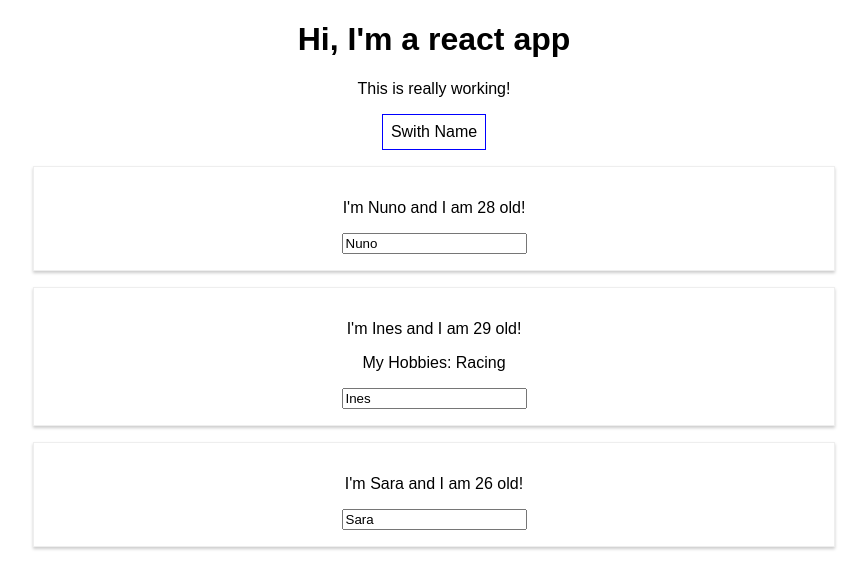
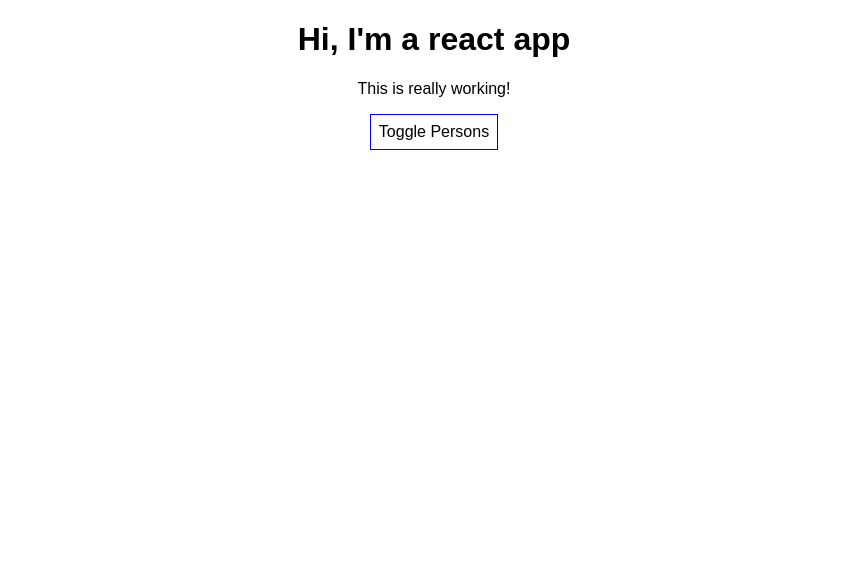
Before and after one commit to nbentoneves/react-guide, a React (Create React App) app: page / in a window 1280 px wide. Shown: the top 588 px of the page, without its empty margins (206-1073 px from the left). Built offline with nearby package versions, Linux system fonts and the light colour scheme.

Commit message:
Finish section 4

```diff
--- a/src/App.js
+++ b/src/App.js
@@ -9,17 +9,18 @@ import Person from './Person/Person';
  * the function when the react render the DOM. You can see at react documentation which events are supported
  * ---
  * 44. Using useState() in hooks, the state isn't merge when you call the set method.
+ * ---
+ * 54. You can use a clean way to use conditions for dynamic content
  */
 const app = props => {
 
-    const [persons, setPersons] = useState({
-        persons: [
-            {name: 'Nuno', age: 28},
-            {name: 'Ines', age: 29},
-            {name: 'Sara', age: 26}
-        ],
-        otherState: "some other value"
-    });
+    const [persons, setPersons] = useState([
+        {id: 1, name: 'Nuno', age: 28},
+        {id: 2, name: 'Ines', age: 29},
+        {id: 3, name: 'Sara', age: 26}
+    ]);
+
+    const [showPersons, setShowPersons] = useState(false)
 
     const [other, setOther] = useState("some other value")
 
@@ -27,26 +28,41 @@ const app = props => {
      * 46. A why to passing method references between components
      * Using the switchNameHandler(name) can not be efficient
      */
-    const switchNameHandler = (newName) => {
+    const switchNameHandler = (event, id) => {
         //console.log("Was clicked!");
         // DON'T DO THIS: persons.persons[0].name = "Maximilian";
-        setPersons({
+        /*setPersons({
             persons: [
-                {name: newName, age: 28},
-                {name: 'Ines', age: 29},
-                {name: 'Sara', age: 27}
+                {id: 1, name: newName, age: 28},
+                {id: 2, name: 'Ines', age: 29},
+                {id: 3, name: 'Sara', age: 27}
             ]
-        });
+        });*/
+
+        //This will mutable the reference of persons[index]
+        const personIndex = persons.findIndex(p => p.id === id);
+        const personAux = {
+            ...persons[personIndex]
+        }
+        personAux.name = event.target.value;
+
+        const personsAux = [...persons];
+        personsAux[personIndex] = personAux;
+        setPersons(personsAux);
+
     };
 
-    const nameChangedHandler = (event) => {
-        setPersons({
-            persons: [
-                {name: 'Max', age: 28},
-                {name: event.target.value, age: 29},
-                {name: 'Sara', age: 27}
-            ]
-        });
+    const deletePersonHandler = (personIndex) => {
+        //58. Copy the object instead of using reference
+        //const personsAux = persons.slice();
+        const personsAux = [...persons];
+        personsAux.splice(personIndex, 1);
+        setPersons(personsAux);
+        console.log(persons);
+    }
+
+    const togglePersonHandler = () => {
+        setShowPersons(!showPersons)
     }
 
     /**
@@ -60,24 +76,35 @@ const app = props => {
         cursor: 'pointer'
     };
 
+    let personsContent = null;
+
+    // 54. Clean way to handling why dynamic content
+    if (showPersons) {
+        personsContent =
+            <div>
+                {
+                    persons.map((person, index) => {
+                        return <Person
+                            //Index not help react
+                            key={person.id}
+                            click={() => deletePersonHandler(index)}
+                            name={person.name}
+                            age={person.age}
+                            changed={(event) => switchNameHandler(event, person.id)}/>
+                    })
+                }
+            </div>
+    }
+
     return (
         <div className="App">
             <h1>Hi, I'm a react app</h1>
             <p>This is really working!</p>
             <button
                 style={style}
-                onClick={() => switchNameHandler("Maximiliam")}>Swith Name</button>
-            <Person
-                name={persons.persons[0].name}
-                age={persons.persons[0].age}/>
-            <Person
-                name={persons.persons[1].name}
-                age={persons.persons[1].age}
-                click={switchNameHandler.bind(this, "Maximiliam")}
-                changed={nameChangedHandler}>My Hobbies: Racing</Person>
-            <Person
-                name={persons.persons[2].name}
-                age={persons.persons[2].age}/>
+                onClick={togglePersonHandler}>Toggle Persons
+            </button>
+            {personsContent}
         </div>
         //This is javascript (JSX), not html.
         //React.createElement("div", {className: 'App'}, React.createElement("h1", null, "Hi, I\'m a React App!"))
@@ -85,25 +112,3 @@ const app = props => {
 }
 
 export default app;
-
-/*
-state = {
-    persons: [
-        {name: 'Nuno', age: 28},
-        {name: 'Ines', age: 29},
-        {name: 'Sara', age: 26}
-    ],
-    otherState: "some other value"
-}
-
-switchNameHandler = () => {
-    //console.log("Was clicked!");
-    // DON'T DO THIS: persons.persons[0].name = "Maximilian";
-    this.setState({
-        persons: [
-            {name: 'Maximilian', age: 28},
-            {name: 'Ines', age: 29},
-            {name: 'Sara', age: 27}
-        ]
-    })
-}*/
```
